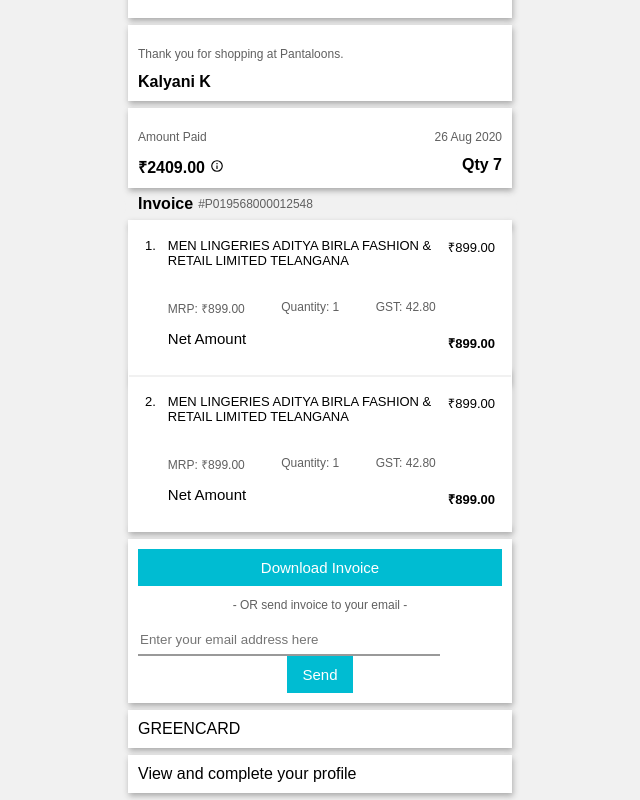
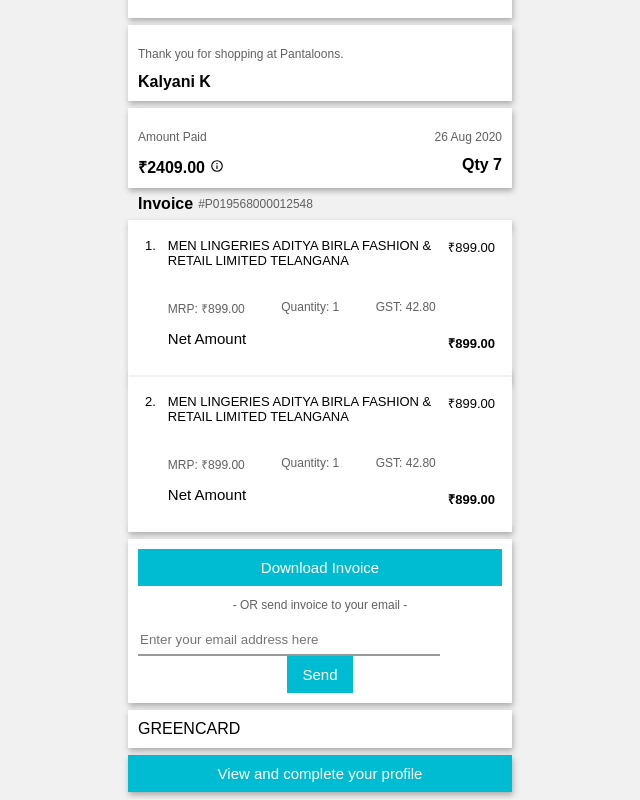
Before and after one commit to wankhede04/carnival-bill, an Angular app: page / in a window 1280 px wide. Shown: the part 167-967 px from the top of the page, without its empty margins (320-960 px from the left). Built offline with nearby package versions, Linux system fonts and the light colour scheme.

Commit message:
Added view and update profile button.

```diff
--- a/src/app/app.component.html
+++ b/src/app/app.component.html
@@ -102,6 +102,6 @@
     GREENCARD
   </div>
   <div class="profile">
-    View and complete your profile
+    <button>View and complete your profile</button>
   </div>
 </div>
--- a/src/app/app.component.scss
+++ b/src/app/app.component.scss
@@ -102,6 +102,21 @@
       text-align-last: auto;
     }
   }
+
+  .profile {
+    padding: 0;
+
+    button {
+      width: 100%;
+      height: 37px;
+      border: none;
+      outline: none;
+      background: #00BCD2;
+      color: #FFFFFF;
+      text-align-last: center;
+      font-size: 15px;
+    }
+  }
 }
 
 // Media queries
--- a/src/styles.scss
+++ b/src/styles.scss
@@ -19,3 +19,7 @@
     font-size: 12px;
   }
 }
+
+button {
+  cursor: pointer;
+}
```
